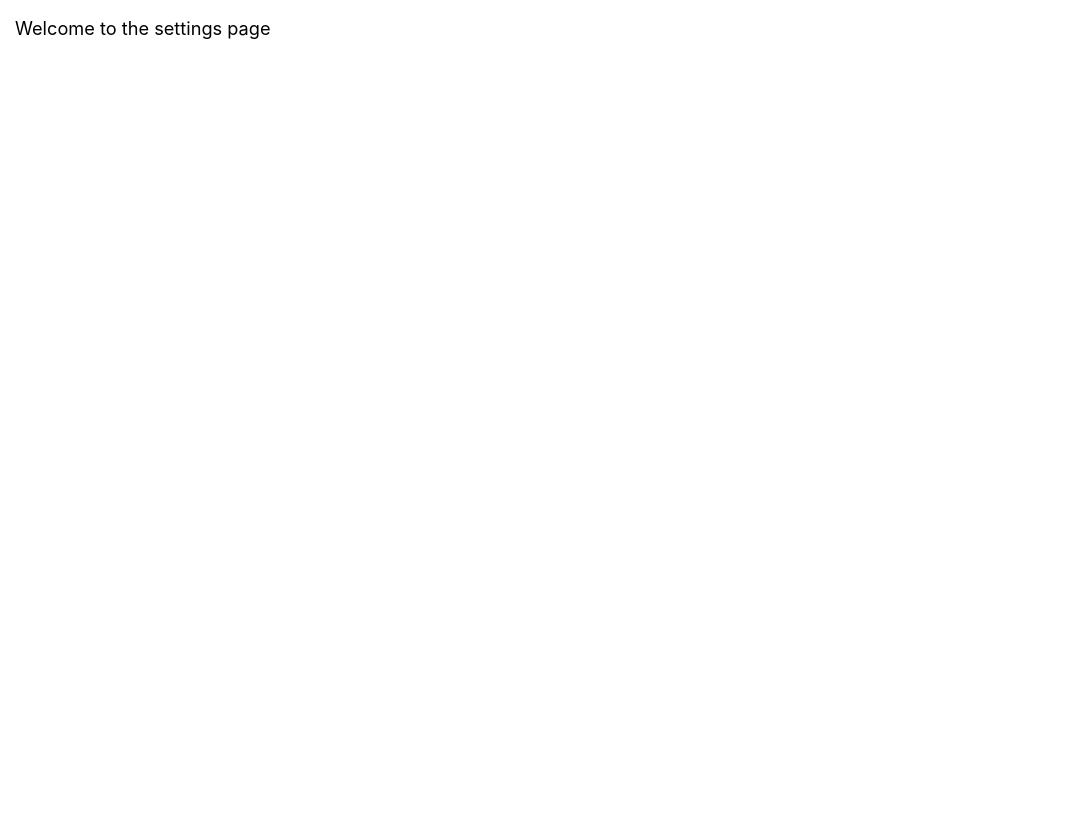
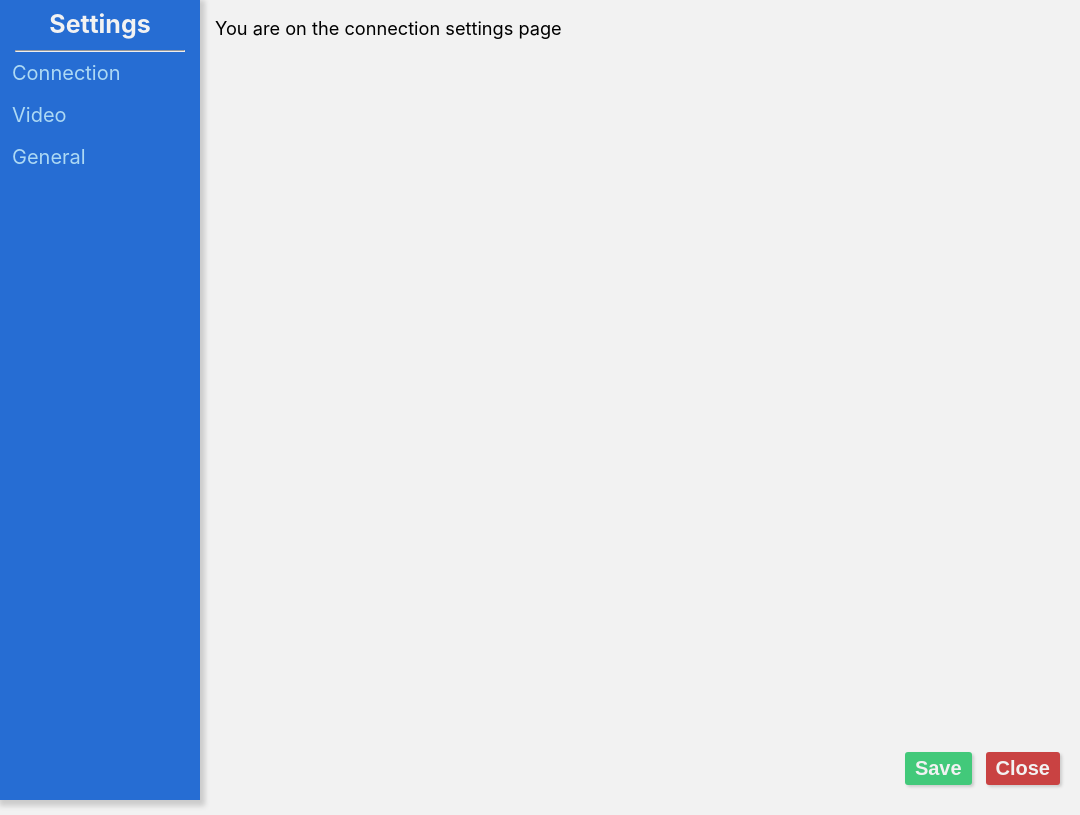
Before and after one commit to dirtshell/amelia_viewer, an Electron app: page html/settings.html in a window 1080 px wide. Drawn offline with Linux system fonts and the light colour scheme.

Commit message:
Almost done adding in the UI for the settings page.

```diff
--- a/assets/css/global.css
+++ b/assets/css/global.css
@@ -21,7 +21,7 @@ html {
   line-height: 1.5;
   overflow: hidden; /* Prevents rubber-band scrolling of the whole "page" */
   color: var(--color);
-  background-color: #fff; /* To cover OSes with no default background color */
+  background-color: #f2f2f2; /* To cover OSes with no default background color */
 }
 
 body {
@@ -149,6 +149,9 @@ kbd {
   opacity: 1;
 }
 
+.hidden {
+    display: none;
+}
 
 /* Hacks ---------------------------- */
 
--- a/assets/css/nativize.css
+++ b/assets/css/nativize.css
@@ -35,7 +35,6 @@ button{
 a {
   cursor: pointer;
   text-decoration: none;
-  border-bottom: 1px dashed;
   outline: none;
 }
 
--- /dev/null
+++ b/assets/css/settings.css
@@ -0,0 +1,79 @@
+body {
+    display: flex;
+}
+
+.sidenav {
+    width: 200px;
+    height: 100%;
+    top: 0;
+    left: 0;
+    overflow-x: hidden;
+    position: fixed;
+    background-color: #266dd3;
+    color: #f2f2f2;
+    box-shadow: 2px 3px 5px 3px #ccc;
+}
+
+.sidenav p {
+    margin: 0px;
+    padding: 6px 12px;
+    font-size: 25px;
+    display: block;
+    font-weight: bold;
+    text-align: center;
+}
+
+.sidenav a {
+    text-decoration: none;
+    outline: none;
+    padding: 6px 12px;
+    font-size: 20px;
+    display: block;
+    color: #add9f4;
+}
+
+.sidenav a:hover {
+    color: #f2f2f2;
+    outline: none;
+}
+
+.sidenav hr {
+    width: 85%;
+    color: #74a2e3;
+    margin-top: 0px;
+    margin-bottom: 0px;
+    margin-right: 7.5%;
+    text-align: center;
+}
+
+.main_content {
+    position: relative;
+    flex-grow: 1;
+    margin-left: 200px; /* Same as the width of the sidenav */
+}
+
+.close_save_area {
+    position: absolute;
+    bottom: 30px;
+    right: 0px;
+}
+
+button {
+    font-size: 20px;
+    outline: none;
+    box-shadow: 2px 2px 3px #ccc;
+    padding: 5px 10px;
+    margin: 0px 5px;
+    border: none;
+    color: #f2f2f2;
+    font-weight: bold;
+    border-radius: 3px;
+}
+
+button.confirm {
+    background-color: #42c97a;
+}
+
+button.cancel {
+    background-color: #c94242;
+}
--- a/html/settings.html
+++ b/html/settings.html
@@ -3,9 +3,9 @@
     <head>
         <meta charset="UTF-8">
         <title>Settings</title>
+        <link rel="stylesheet" href="../assets/css/settings.css">
         <link rel="stylesheet" href="../assets/css/nativize.css">
         <link rel="stylesheet" href="../assets/css/global.css">
-        <link rel="stylesheet" href="../assets/css/demo.css">
         <style>
             body {
                 margin: 15px 15px 15px 15px;
@@ -13,6 +13,28 @@
         </style>
     </head>
     <body>
-        <h2> Welcome to the settings page </h2>
+            <div class="sidenav">
+                <p>Settings</p>
+                <hr>
+                <a href="#">Connection</a>
+                <a href="#">Video</a>
+                <a href="#">General</a>
+            </div>
+
+            <div class="main_content">
+                <div id="connection_settings">
+                    <h2>You are on the connection settings page</h2>
+                </div>
+                <div class="hidden" id="video_settings">
+                    <h2>You are on the video settings page</h2>
+                </div>
+                <div class="hidden" id="general_settings">
+                    <h2>You are on the general settings page</h2>
+                </div>
+                <div class="close_save_area">
+                    <button class="confirm" onclick="">Save</button>
+                    <button class="cancel" onclick="window.close()">Close</button>
+                </div>
+            </div>
     </body>
 </html>
--- a/main.js
+++ b/main.js
@@ -58,9 +58,6 @@ function createWindow () {
   // Run as a single instance app
   makeSingleInstance()
 
-  // Enable dev tools
-  win.webContents.openDevTools()
-
   // and load the index.html of the app.
   win.loadURL(url.format({
     pathname: "localhost:8181",
```
Also changed, not shown: main_process/application_menu.js (+13 -1 lines), package.json (+8 -3 lines), renderer_process/settings_window.js (+6 -1 lines), README.md, 4 other files.
